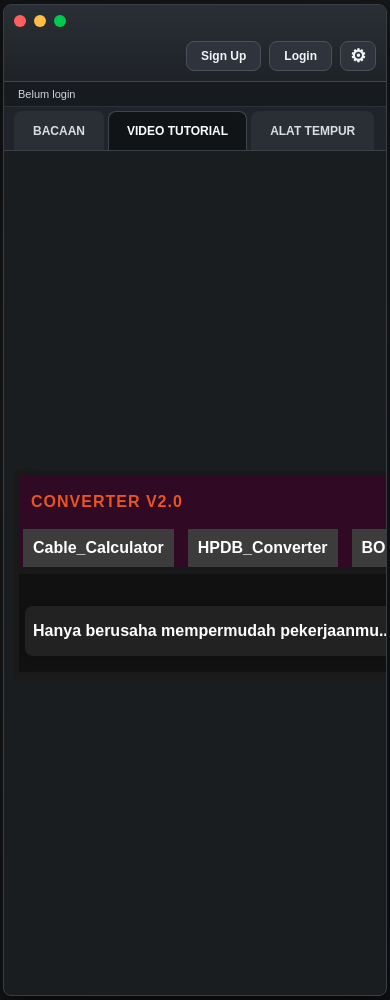
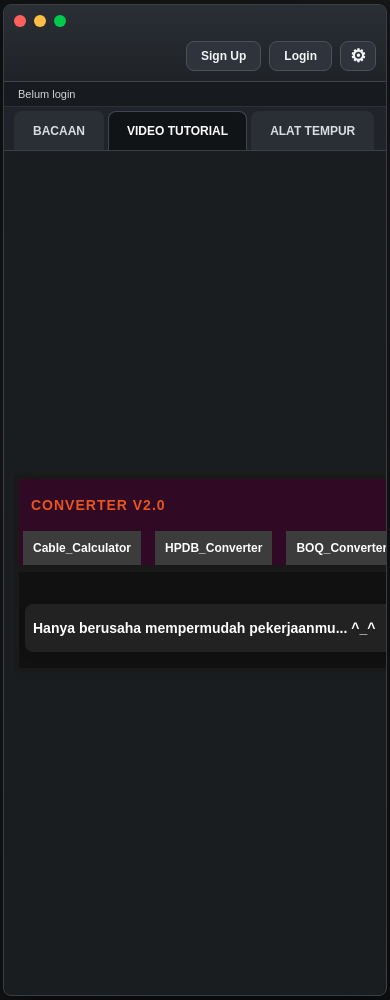
Before and after one commit to rhsonoga/toolsbermanfaat, a Flask app: page / in a window 390 px wide. Run offline with Flask 3, Linux system fonts and the light colour scheme.

Commit message:
Adjust font sizes in launcher layout

```diff
--- a/webapp/static/launcher.css
+++ b/webapp/static/launcher.css
@@ -211,7 +211,7 @@ body {
     box-sizing: border-box;
 }
 .sidebar-title {
-    font-size: 16px;
+    font-size: 14px;
     font-weight: bold;
     color: #E95420;
     padding: 20px 15px;
@@ -250,7 +250,7 @@ body {
 }
 .welcome-label {
     color: #fff;
-    font-size: 1.3em;
+    font-size: 14px;
     font-family: 'Ubuntu', Arial, sans-serif;
     font-weight: bold;
     background: #222;
@@ -300,7 +300,7 @@ body {
 .field-label,
 .group-label {
     color: #fff;
-    font-size: 10px;
+    font-size: 12px;
     font-weight: bold;
 }
 .field-control,
@@ -310,7 +310,7 @@ body {
     width: 100%;
     box-sizing: border-box;
     font-family: 'Ubuntu', Arial, sans-serif;
-    font-size: 10px;
+    font-size: 12px;
     border: none;
     border-radius: 4px;
 }
@@ -340,7 +340,7 @@ body {
     cursor: pointer;
     font-family: 'Ubuntu', Arial, sans-serif;
     font-weight: bold;
-    font-size: 10px;
+    font-size: 12px;
     transition: background 0.2s;
 }
 .mini-btn {
@@ -392,7 +392,7 @@ body {
 .result-label {
     color: #fff;
     font-weight: bold;
-    font-size: 10px;
+    font-size: 12px;
     margin-top: 18px;
     margin-bottom: 8px;
 }
@@ -411,7 +411,7 @@ body {
 .report-box,
 .olt-notes {
     font-family: 'Ubuntu', Arial, sans-serif;
-    font-size: 10px;
+    font-size: 12px;
 }
 .tool-form input,
 .tool-form select,
@@ -460,7 +460,7 @@ body {
     margin-top: 10px;
     color: #fff;
     font-weight: bold;
-    font-size: 10px;
+    font-size: 12px;
 }
 .reset-btn {
     background: #C70505;
@@ -600,11 +600,11 @@ td form button {
     .sidebar-wrap { padding: 5px; }
     .main-wrap { padding: 2px 5px 5px 5px; }
     .sidebar { width: 100%; min-width: 0; flex-direction: column; height: auto; }
-    .sidebar-title { padding: 18px 12px; font-size: 1em; }
+    .sidebar-title { padding: 18px 12px; font-size: 14px; }
     .sidebar-menu { flex-direction: row; gap: 6px; margin-top: 0; }
-    .menu-btn { padding: 10px 10px; font-size: 1em; margin: 0 4px; }
+    .menu-btn { padding: 10px 10px; font-size: 12px; margin: 0 4px; }
     .main-area { padding: 16px 6px; }
-    .welcome-label { font-size: 1em; padding: 16px 8px; margin-top: 16px; }
+    .welcome-label { font-size: 14px; padding: 16px 8px; margin-top: 16px; }
     .tool-grid { grid-template-columns: 1fr; }
     .field-label { margin-top: 6px; }
     .action-row,
```
